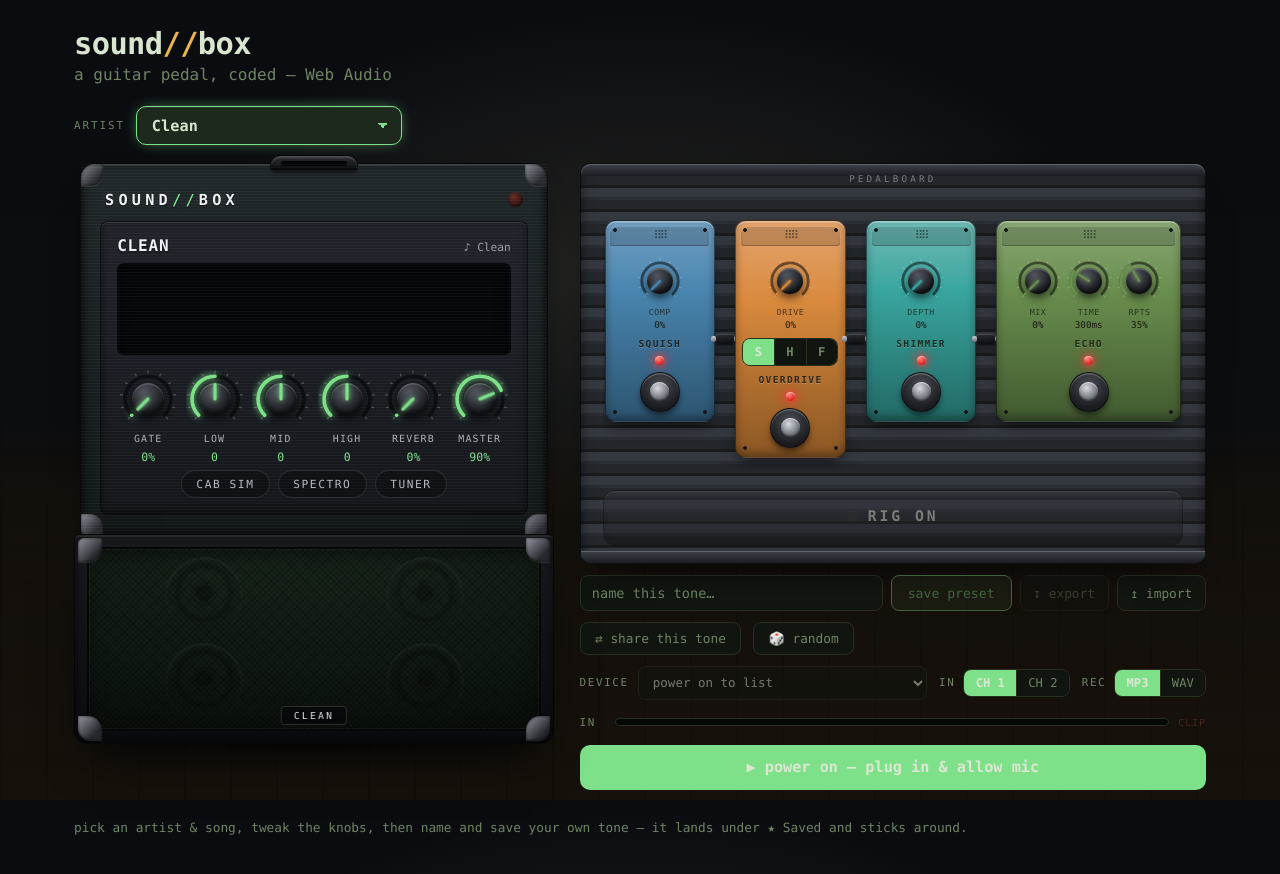
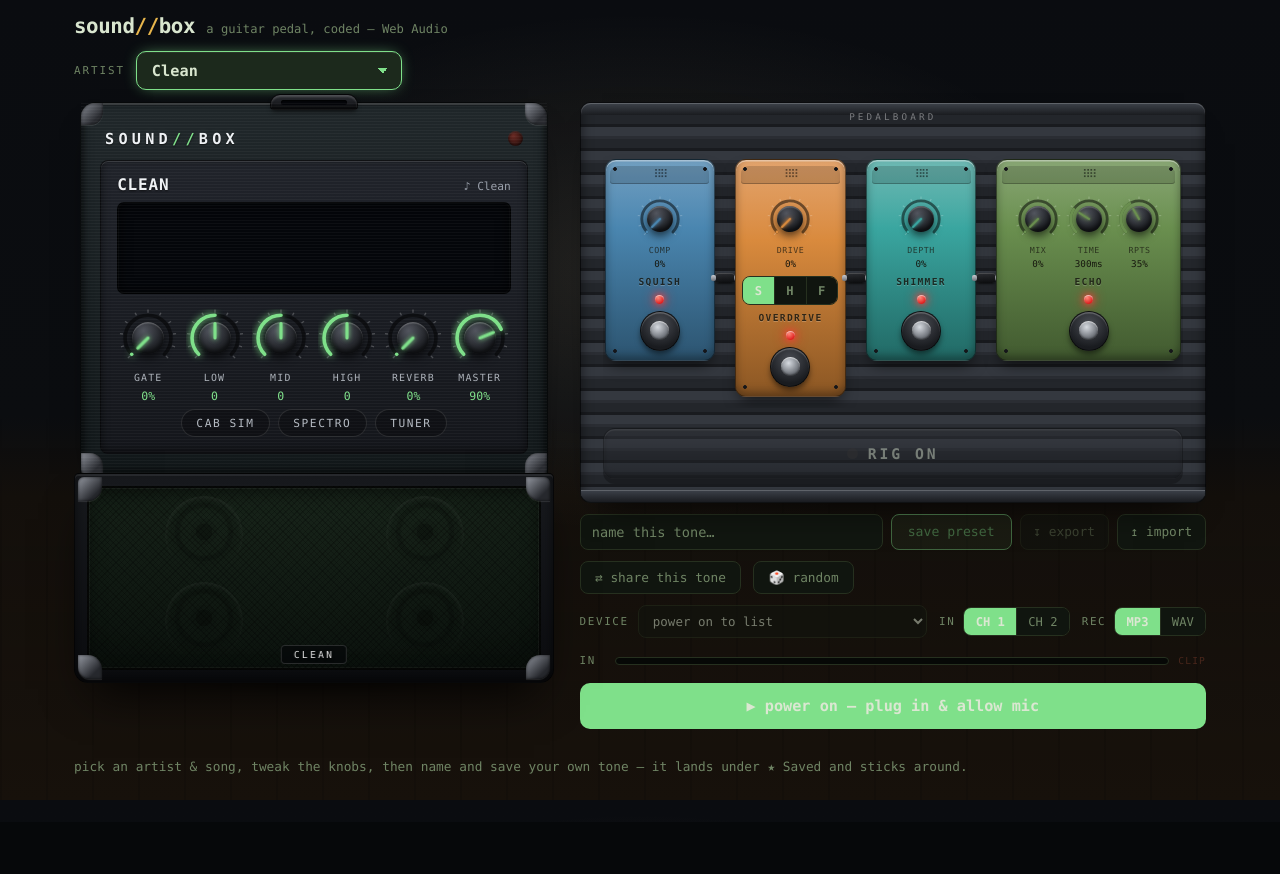
Before and after one commit to dlrztrk00/guitar-sound-effects, a React (Vite) app: page / in a window 1280 px wide. Shown: the top 874 px of the page. After the commit the page ends 822 px from the top, so only its background shows below. Built offline with nearby package versions, Linux system fonts and the light colour scheme.

Commit message:
Compact the header and top spacing so the rig fits on one screen

```diff
--- a/src/App.css
+++ b/src/App.css
@@ -48,11 +48,17 @@ body::before {
   position: relative;
   max-width: 1180px;
   margin: 0 auto;
-  padding: 1.6rem 1.5rem 2.5rem;
+  padding: 0.9rem 1.5rem 2rem;
 }
 
+header {
+  display: flex;
+  align-items: baseline;
+  gap: 0.7rem;
+  flex-wrap: wrap;
+}
 header h1 {
-  font-size: 1.9rem;
+  font-size: 1.3rem;
   margin: 0;
   letter-spacing: -0.02em;
 }
@@ -61,15 +67,16 @@ header .accent {
 }
 header .sub {
   color: var(--muted);
-  margin: 0.25rem 0 0;
+  margin: 0;
+  font-size: 0.76rem;
 }
 
 /* ── artist + song selectors (dropdowns) ─────────────────────── */
 .picker {
   display: flex;
   flex-wrap: wrap;
-  gap: 0.9rem 1.2rem;
-  margin: 1.4rem 0 1.1rem;
+  gap: 0.7rem 1.2rem;
+  margin: 0.8rem 0 0.7rem;
 }
 .pick {
   display: inline-flex;
@@ -245,7 +252,7 @@ header .sub {
 .rig {
   position: relative;
   z-index: 1;
-  margin-top: 1rem;
+  margin-top: 0.5rem;
   display: grid;
   grid-template-columns: minmax(420px, 480px) minmax(0, 1fr);
   gap: 1.6rem;
```
